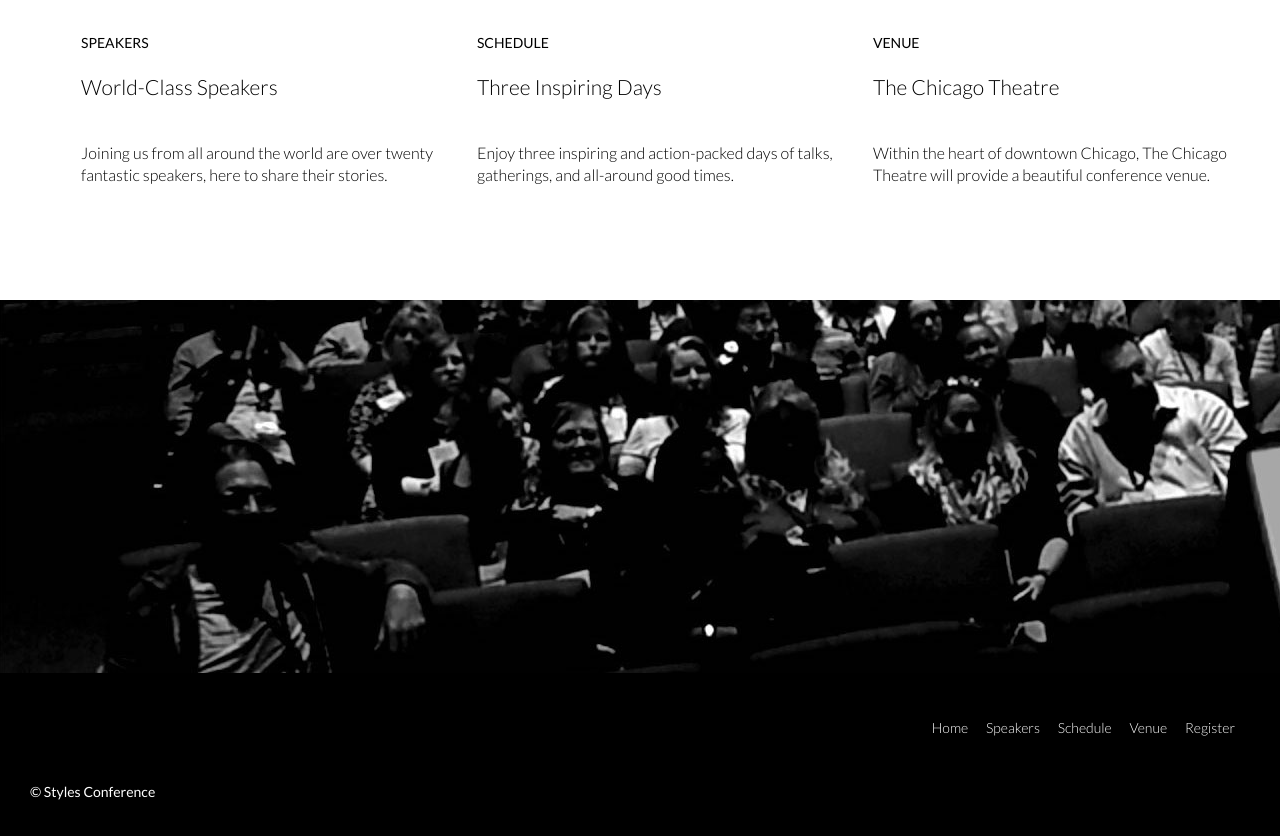
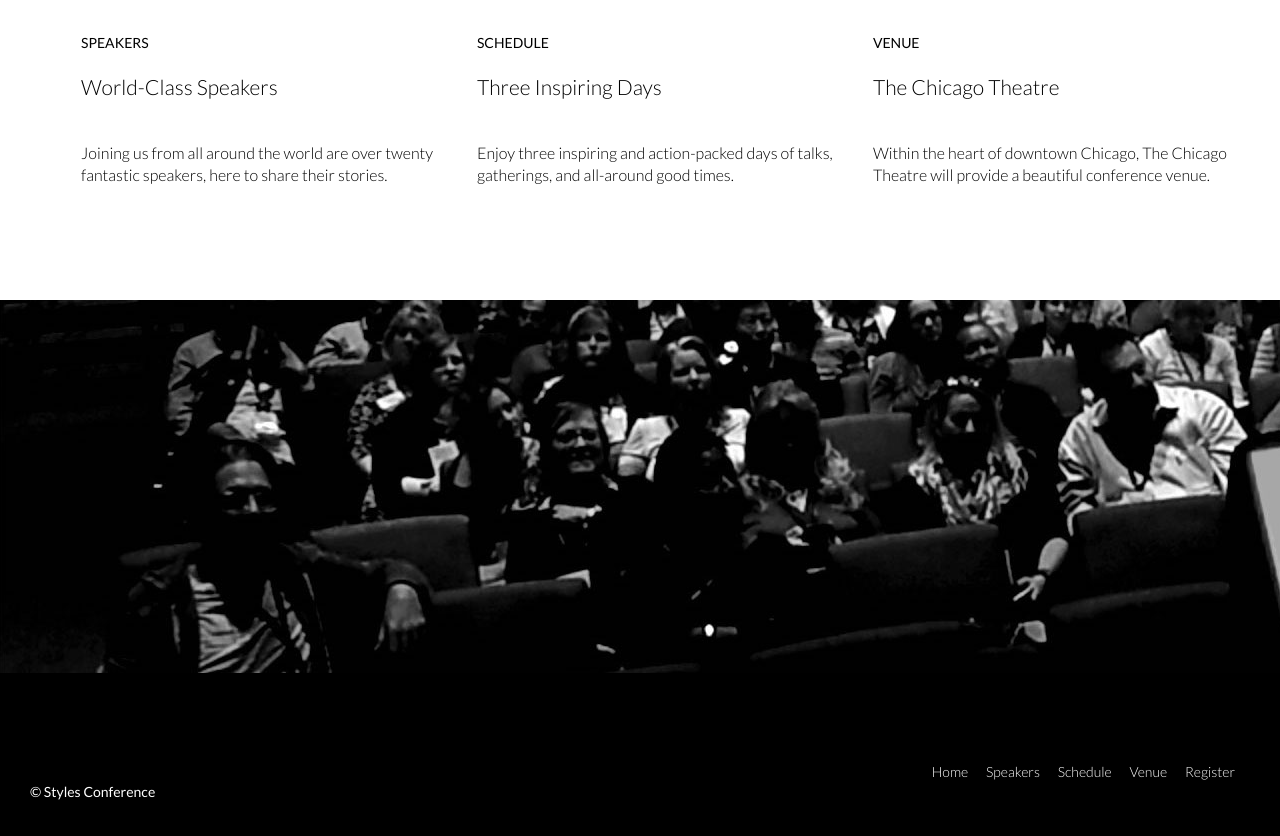
Before and after one commit to yasminove/style-conference-new, a plain HTML site: page index.html in a window 1280 px wide. Shown: the part 821-1657 px from the top of the page. Drawn offline with Linux system fonts and the light colour scheme.

Commit message:
style primary footer

```diff
--- a/assets/stylesheets/main.css
+++ b/assets/stylesheets/main.css
@@ -348,3 +348,8 @@ a:hover {
   color: #fff;
   margin-top: 64px;
 }
+
+
+.footer-nav {
+  margin-top: 44px;
+}
```
